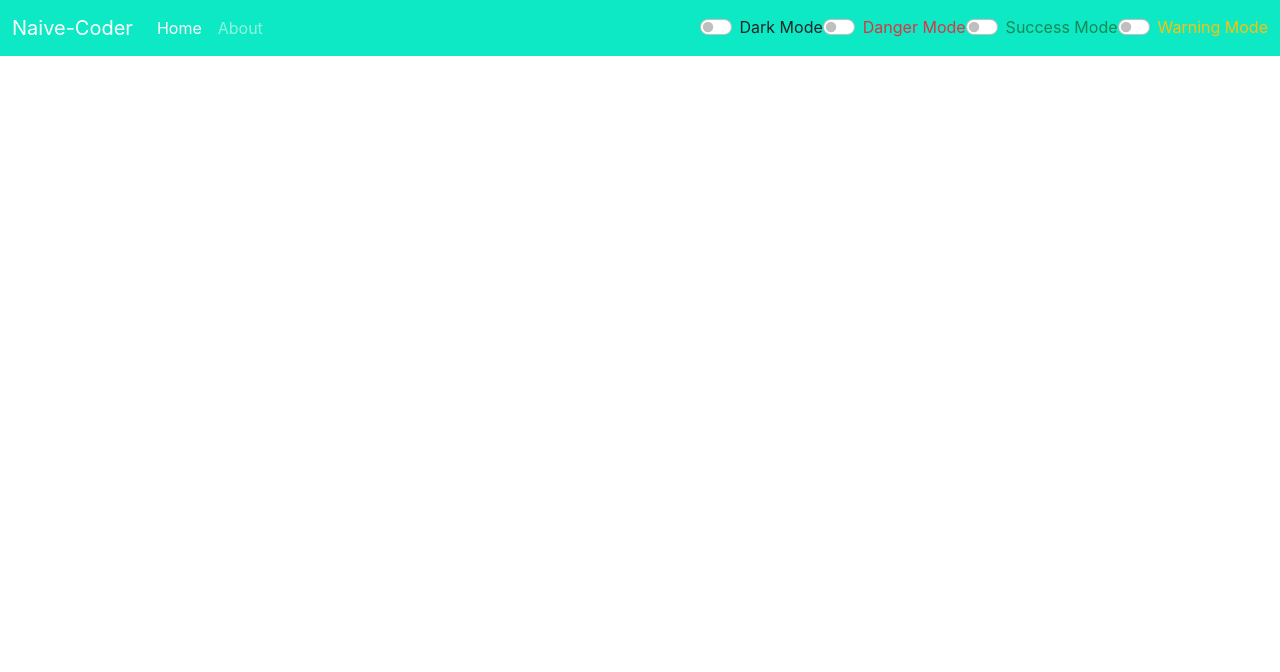
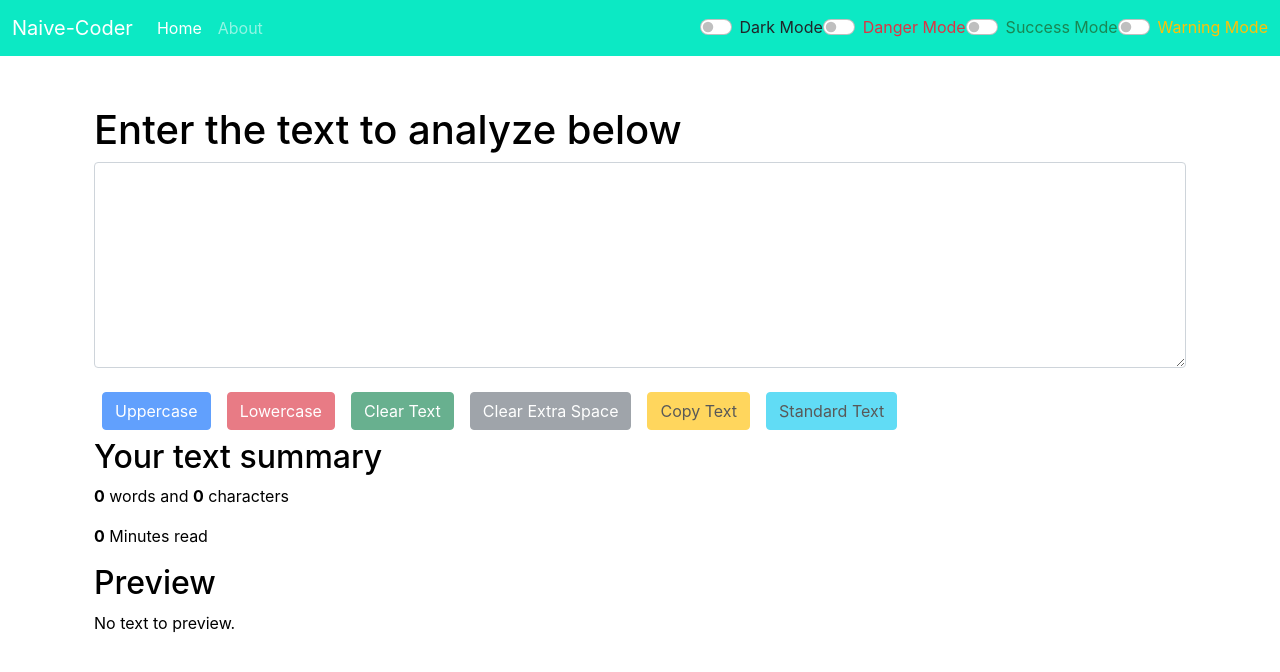
Before and after one commit to prashantyadav8301/textutils1, a React (Create React App) app: page / in a window 1280 px wide. Shown: the top 672 px of the page. Built offline with nearby package versions, Linux system fonts and the light colour scheme.

Commit message:
textutiles1 - 1st commit

```diff
--- a/src/App.js
+++ b/src/App.js
@@ -106,7 +106,7 @@ export default function App() {
         <Alert alert={alert} />
         <div className="container">
           <Routes>
-            <Route exact path="/textutils" element={<TextForm heading="Enter the text to analyze below" mode={mode} showAlert={showAlert} />} />
+            <Route exact path="/" element={<TextForm heading="Enter the text to analyze below" mode={mode} showAlert={showAlert} />} />
             {/* <TextForm heading="Enter the text to analyze below" mode={mode} showAlert={showAlert} /> */}
             <Route exact path="/about" element={<About mode={mode} />} />
           </Routes>
```
